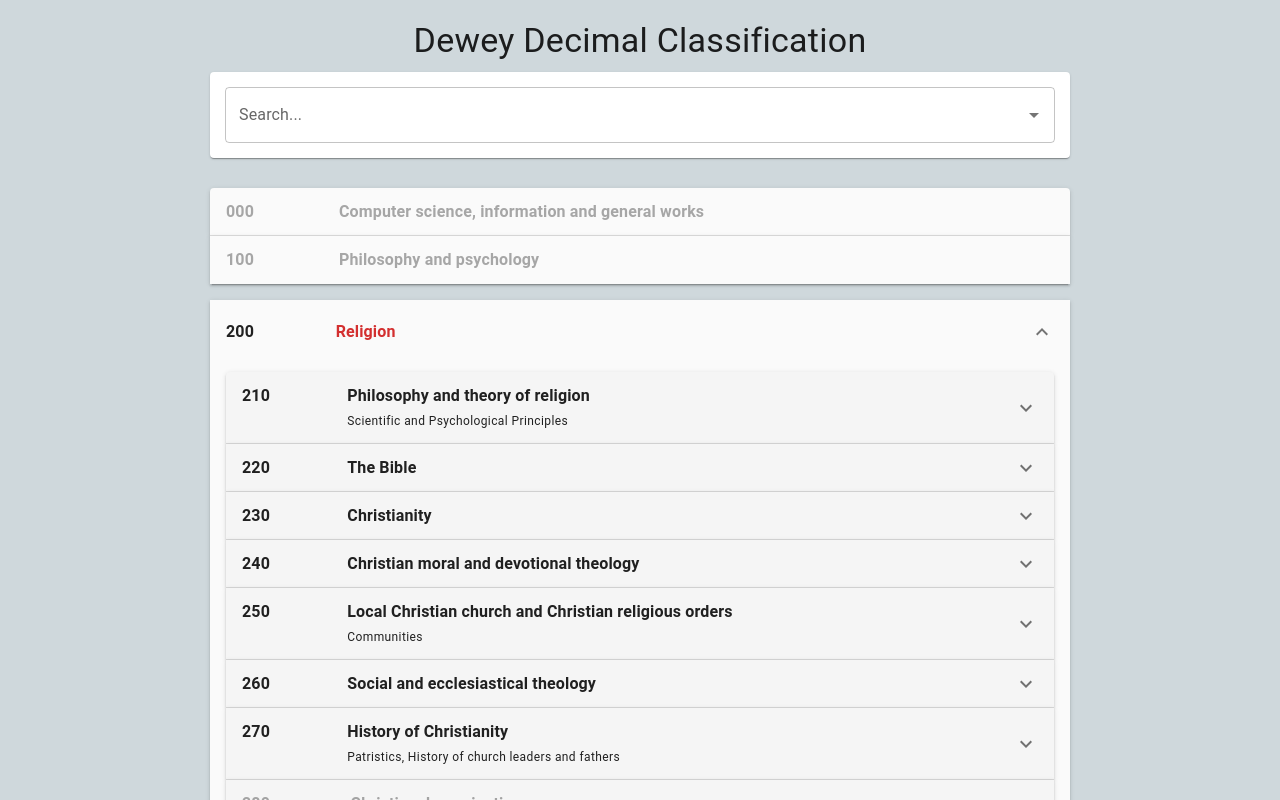
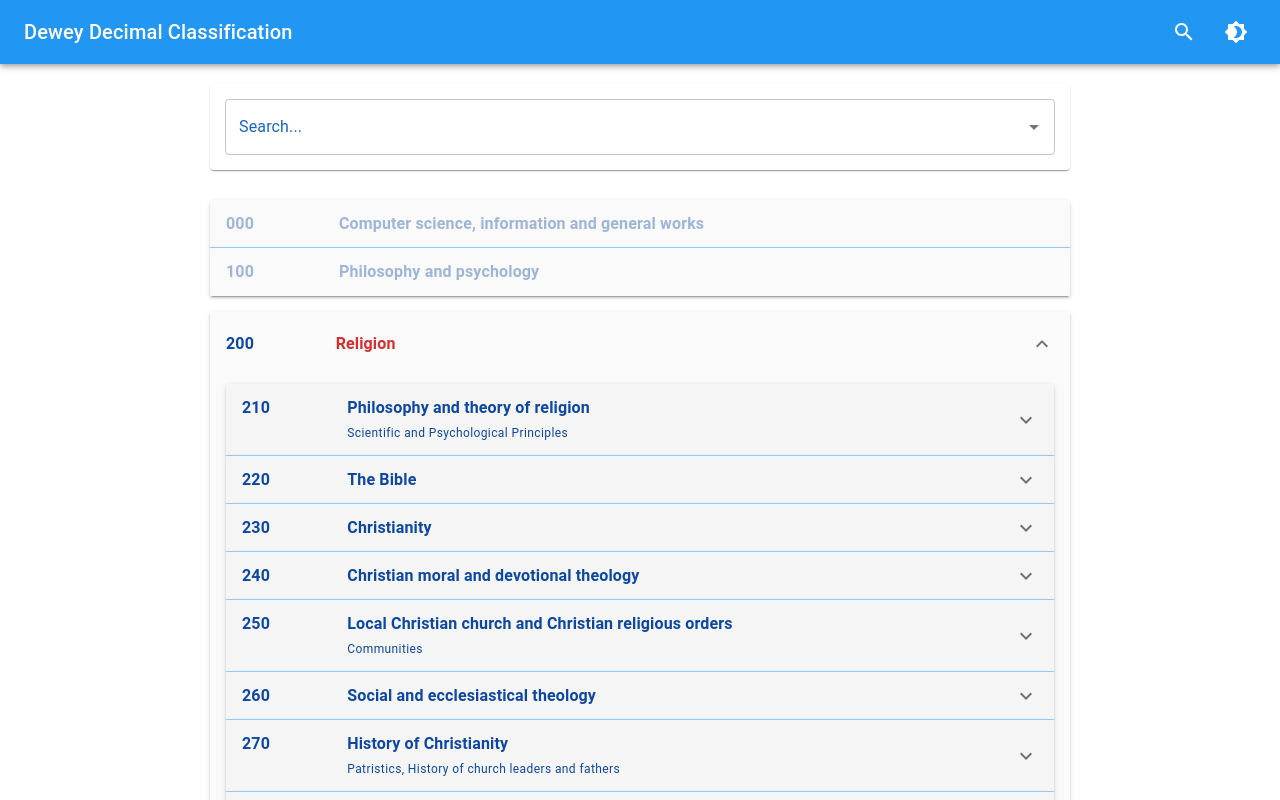
Before and after one commit to AdrianMetlenko/DDC, a React (Create React App) app: page / in a window 1280 px wide. Shown: the top 800 px of the page. Built offline with nearby package versions, Linux system fonts and the light colour scheme.

Commit message:
App Bar added, Theme switch added

```diff
--- a/src/App.tsx
+++ b/src/App.tsx
@@ -1,134 +1,69 @@
-import React, {useEffect, useState} from 'react';
+import React, {useContext, useEffect, useMemo, useState} from 'react';
 import {
-    AccordionDetails,
-    AccordionSummary,
-    Typography,
     CssBaseline,
-    useTheme,
-    Accordion,
-    TextField, Autocomplete, Paper
+    TextField, Autocomplete, Paper, PaletteMode, createTheme, ThemeProvider
 } from '@mui/material';
-import {ExpandMore} from '@mui/icons-material';
 import ddcJson from './ddc.json'
-import {grey} from "@mui/material/colors";
+import {amber, blue, deepOrange, grey} from "@mui/material/colors";
 import {Helmet} from 'react-helmet'
+import {ddcCode, searchOption} from "./types/types";
+import {flatten} from "./functions/FlattenSearchOptions";
+import {createAccordion} from "./functions/CreateAccordionsRecursive";
+import TopBar from "./components/TopBar";
 
-interface ddcCode {
-    code: string
-    title: string
-    notes?: string
-    children?: ddcCode[]
-    enabled: boolean
+const getDesignTokens = (mode: PaletteMode) => ({
+    palette: {
+        mode,
+        ...(mode === 'light'
+            ? {
+                // palette values for light mode
+                primary: blue,
+                divider: blue[200],
+                text: {
+                    primary: blue[900],
+                    secondary: blue[800],
+                },
             }
+            : {
+                // palette values for dark mode
+                primary: deepOrange,
+                divider: deepOrange[700],
+                background: {
+                    default: deepOrange[900],
+                    paper: deepOrange[900],
+                },
+                text: {
+                    primary: '#fff',
+                    secondary: grey[500],
+                },
+            }),
+    },
+});
 
-const colors = (depth: number) => {
-    const color = grey
-    switch (depth) {
-        case 1:
-            return color[50]
-        case 2:
-            return color[100]
-        case 3:
-            return color[300]
-        case 4:
-            return color[400]
-        case 5:
-            return color[500]
-        case 6:
-            return color[600]
-    }
-}
-
-function createAccordion(code: ddcCode, expanded: string | null, setExpanded: any, matchDepth: number, theme: any) {
-
-    if (code.code.slice(0, matchDepth).slice(-1) === '.') {
-        matchDepth = matchDepth + 1
-    }
-    const match = code.code.slice(0, matchDepth)
-    let expand = false
-    if (expanded) {
-        expand = expanded.slice(0, matchDepth) === match
-    }
-    const color = expand ? theme.palette.error.main : theme.palette.text.main
-
-
-    if (code.children) {
-        return <Accordion
-            elevation={2}
-            disabled={!code.enabled}
-            expanded={expand}
-            onChange={() => {
-                if (expanded === code.code) {
-                    if (code.code.length > 4) {
-                        setExpanded(code.code.slice(0, -1))
-                    } else {
-                        let trimmed = code.code.replace(/[.0]/g, '')
-                        let levelUp = trimmed.slice(0, -1)
-                        while (levelUp.length < 3) {
-                            levelUp = levelUp + '0'
-                        }
-                        setExpanded(levelUp)
-                    }
-                } else {
-                    setExpanded(code.code)
-                }
-            }}
-            style={{background: colors(matchDepth)}}>
-            <AccordionSummary expandIcon={<ExpandMore/>} style={{display: 'flex'}}>
-                <Typography style={{flex: 1, paddingRight: '5%', fontWeight: 'bold'}}>{code.code}</Typography>
-                <div style={{flex: 10}}>
-                    <Typography style={{color: color, fontWeight: 'bold'}}>{code.title}</Typography>
-                    <Typography variant='caption'>{code.notes}</Typography>
-                </div>
-            </AccordionSummary>
-            <AccordionDetails>
-                {code.children.map(nestedCode => createAccordion(nestedCode, expanded, setExpanded, matchDepth + 1, theme))}
-            </AccordionDetails>
-        </Accordion>
-    } else {
-        return <Accordion
-            elevation={2}
-            disabled={!code.enabled}
-            expanded={expanded === code.code}
-            style={{background: colors(matchDepth)}}
-        >
-            <AccordionSummary style={{display: 'flex'}}>
-                <Typography style={{flex: 1, paddingRight: '5%', fontWeight: 'bold'}}>{code.code}</Typography>
-                <div style={{flex: 10}}>
-                    <Typography style={{color: color, fontWeight: 'bold'}}>{code.title}</Typography>
-                    <Typography variant='caption'>{code.notes}</Typography>
-                </div>
-            </AccordionSummary>
-        </Accordion>
-    }
-}
-
-function flatten(json: ddcCode, flatArray: option[]): option[] {
-    let notes = ''
-    if (json.notes) {
-        notes = ` (${json.notes})`
-    }
-    const group = json.code.slice(0, 2) + '0'
-    flatArray.push({id: json.code, label: `${json.code}: ${json.title}` + notes, group: group, disabled: !json.enabled})
-    if (json.children) {
-        json.children.forEach(child => flatten(child, flatArray))
-    }
-    return flatArray
-
-}
-
-    interface option {
-        id: string,
-        label: string,
-        group: string
-        disabled: boolean
-    }
+const ColorModeContext = React.createContext({toggleColorMode: () => {}})
+export const useColorModeContext = () => useContext(ColorModeContext);
 
 function App() {
-        const theme = useTheme()
+    const [mode, setMode] = useState<PaletteMode>('light');
+
+    const colorMode = useMemo(
+        () => ({
+            // The dark mode switch would invoke this method
+            toggleColorMode: () => {
+                setMode((prevMode: PaletteMode) =>
+                    prevMode === 'light' ? 'dark' : 'light',
+                );
+            },
+        }),
+        [],
+    );
+
+    // Update the theme only if the mode changes
+    const theme = useMemo(() => createTheme(getDesignTokens(mode)), [mode]);
+
     const [expanded, setExpanded] = useState<string | null>('200');
     const [ddc, setDDC] = useState<ddcCode[]>([]);
-        const [searchOptions, setSearchOptions] = useState<option[]>([]);
+    const [searchOptions, setSearchOptions] = useState<searchOption[]>([]);
 
     useEffect(() => {
         setDDC(ddcJson)
@@ -137,6 +72,8 @@ function flatten(json: ddcCode, flatArray: option[]): option[] {
     }, []);
 
     return (
+        <ColorModeContext.Provider value={colorMode}>
+            <ThemeProvider theme={theme}>
                 <div style={{
                     background: theme.palette.background.default,
                     height: '100vh',
@@ -148,6 +85,7 @@ function flatten(json: ddcCode, flatArray: option[]): option[] {
                         <title>{"DDC Index"}</title>
                     </Helmet>
                     <CssBaseline/>
+                    <TopBar/>
                     <div style={{
                         textAlign: 'center',
                         paddingLeft: 20,
@@ -156,7 +94,6 @@ function flatten(json: ddcCode, flatArray: option[]): option[] {
                         width: '100%',
                         maxWidth: 900
                     }}>
-                    <Typography style={{marginBottom: 10}} variant="h4">Dewey Decimal Classification</Typography>
                         <Paper style={{textAlign: 'left', marginBottom: 10, width: '100%', padding: 15}}>
                             <Autocomplete
                                 options={searchOptions}
@@ -168,18 +105,17 @@ function flatten(json: ddcCode, flatArray: option[]): option[] {
                                     } else {
                                         setExpanded(newValue)
                                     }
-
                                 }}
                                 renderInput={(params) => <TextField {...params} variant='outlined' label="Search..."/>}
                             />
-                        {/*<Select isClearable options={searchOptions} onChange={e => setExpanded(e!.value)}*/}
-                        {/*        placeholder={'Search...'}/>*/}
                         </Paper>
                     </div>
                     <div style={{maxWidth: 900, padding: 20, width: '100%'}}>
                         {ddc?.map(code => createAccordion(code, expanded, setExpanded, 1, theme))}
                     </div>
                 </div>
+            </ThemeProvider>
+        </ColorModeContext.Provider>
     );
 }
 
--- /dev/null
+++ b/src/components/TopBar.tsx
@@ -0,0 +1,30 @@
+import {AppBar, IconButton, Toolbar, Typography, useTheme} from "@mui/material";
+import {Brightness4, Brightness7, More, Search} from "@mui/icons-material";
+import {useColorModeContext} from "../App";
+
+function TopBar() {
+    const colorMode = useColorModeContext()
+    const theme = useTheme()
+    return (
+        <AppBar position="static">
+            <Toolbar>
+                <Typography
+                    variant="h6"
+                    noWrap
+                    component="div"
+                    sx={{flexGrow: 1, display: {xs: 'none', sm: 'block'}}}
+                >
+                    Dewey Decimal Classification
+                </Typography>
+                <IconButton size="large" aria-label="search" color="inherit">
+                    <Search/>
+                </IconButton>
+                <IconButton sx={{ml: 1}} onClick={colorMode.toggleColorMode} color="inherit">
+                    {theme.palette.mode === 'dark' ? <Brightness7/> : <Brightness4/>}
+                </IconButton>
+            </Toolbar>
+        </AppBar>
+    )
+}
+
+export default TopBar
--- /dev/null
+++ b/src/functions/CreateAccordionsRecursive.tsx
@@ -0,0 +1,87 @@
+import {ddcCode} from "../types/types";
+import {Accordion, AccordionDetails, AccordionSummary, Typography} from "@mui/material";
+import {ExpandMore} from "@mui/icons-material";
+import React from "react";
+import {grey} from "@mui/material/colors";
+
+const colors = (depth: number) => {
+    const color = grey
+    switch (depth) {
+        case 1:
+            return color[50]
+        case 2:
+            return color[100]
+        case 3:
+            return color[300]
+        case 4:
+            return color[400]
+        case 5:
+            return color[500]
+        case 6:
+            return color[600]
+    }
+}
+
+export function createAccordion(code: ddcCode, expanded: string | null, setExpanded: any, matchDepth: number, theme: any) {
+
+    if (code.code.slice(0, matchDepth).slice(-1) === '.') {
+        matchDepth = matchDepth + 1
+    }
+    const match = code.code.slice(0, matchDepth)
+    let expand = false
+    if (expanded) {
+        expand = expanded.slice(0, matchDepth) === match
+    }
+    const color = expand ? theme.palette.error.main : theme.palette.text.main
+
+
+    if (code.children) {
+        return <Accordion
+            elevation={2}
+            disabled={!code.enabled}
+            expanded={expand}
+            onChange={() => {
+                if (expanded === code.code) {
+                    if (code.code.length > 4) {
+                        setExpanded(code.code.slice(0, -1))
+                    } else {
+                        let trimmed = code.code.replace(/[.0]/g, '')
+                        let levelUp = trimmed.slice(0, -1)
+                        while (levelUp.length < 3) {
+                            levelUp = levelUp + '0'
+                        }
+                        setExpanded(levelUp)
+                    }
+                } else {
+                    setExpanded(code.code)
+                }
+            }}
+            style={{background: colors(matchDepth)}}>
+            <AccordionSummary expandIcon={<ExpandMore/>} style={{display: 'flex'}}>
+                <Typography style={{flex: 1, paddingRight: '5%', fontWeight: 'bold'}}>{code.code}</Typography>
+                <div style={{flex: 10}}>
+                    <Typography style={{color: color, fontWeight: 'bold'}}>{code.title}</Typography>
+                    <Typography variant='caption'>{code.notes}</Typography>
+                </div>
+            </AccordionSummary>
+            <AccordionDetails>
+                {code.children.map(nestedCode => createAccordion(nestedCode, expanded, setExpanded, matchDepth + 1, theme))}
+            </AccordionDetails>
+        </Accordion>
+    } else {
+        return <Accordion
+            elevation={2}
+            disabled={!code.enabled}
+            expanded={expanded === code.code}
+            style={{background: colors(matchDepth)}}
+        >
+            <AccordionSummary style={{display: 'flex'}}>
+                <Typography style={{flex: 1, paddingRight: '5%', fontWeight: 'bold'}}>{code.code}</Typography>
+                <div style={{flex: 10}}>
+                    <Typography style={{color: color, fontWeight: 'bold'}}>{code.title}</Typography>
+                    <Typography variant='caption'>{code.notes}</Typography>
+                </div>
+            </AccordionSummary>
+        </Accordion>
+    }
+}
--- /dev/null
+++ b/src/functions/FlattenSearchOptions.ts
@@ -0,0 +1,14 @@
+import {ddcCode, searchOption} from "../types/types";
+
+export function flatten(json: ddcCode, flatArray: searchOption[]): searchOption[] {
+    let notes = ''
+    if (json.notes) {
+        notes = ` (${json.notes})`
+    }
+    const group = json.code.slice(0, 2) + '0'
+    flatArray.push({id: json.code, label: `${json.code}: ${json.title}` + notes, group: group, disabled: !json.enabled})
+    if (json.children) {
+        json.children.forEach(child => flatten(child, flatArray))
+    }
+    return flatArray
+}
--- a/src/index.tsx
+++ b/src/index.tsx
@@ -2,14 +2,10 @@ import React from 'react';
 import ReactDOM from 'react-dom';
 import './index.css';
 import App from './App';
-import {ThemeProvider} from '@mui/material';
-import {defaultTheme} from './Theme'
 
 ReactDOM.render(
     <React.StrictMode>
-        <ThemeProvider theme={defaultTheme}>
-            <App/>
-        </ThemeProvider>
+        <App/>
     </React.StrictMode>,
     document.getElementById('root')
 );
--- /dev/null
+++ b/src/types/types.ts
@@ -0,0 +1,14 @@
+export interface ddcCode {
+    code: string
+    title: string
+    notes?: string
+    children?: ddcCode[]
+    enabled: boolean
+}
+
+export interface searchOption {
+    id: string,
+    label: string,
+    group: string
+    disabled: boolean
+}
```
Lines whose indentation alone changed are shown as unchanged.
